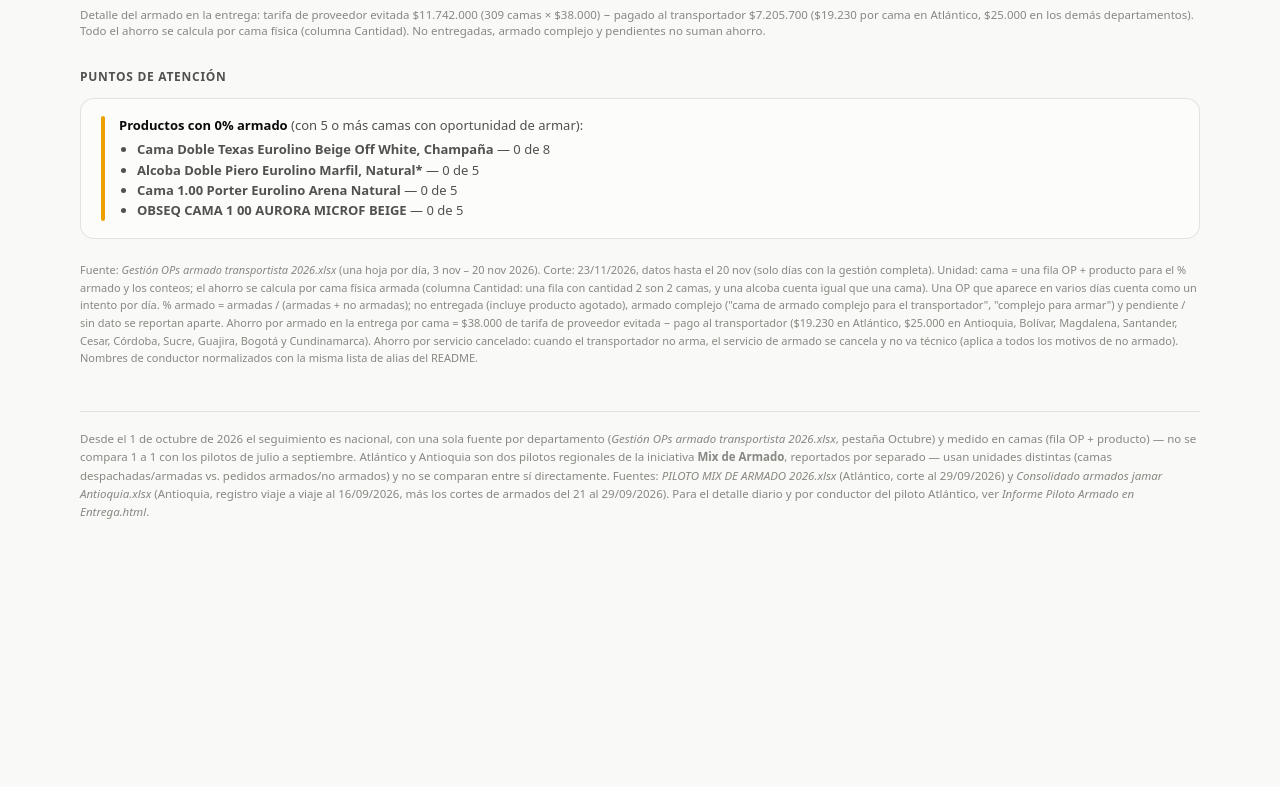
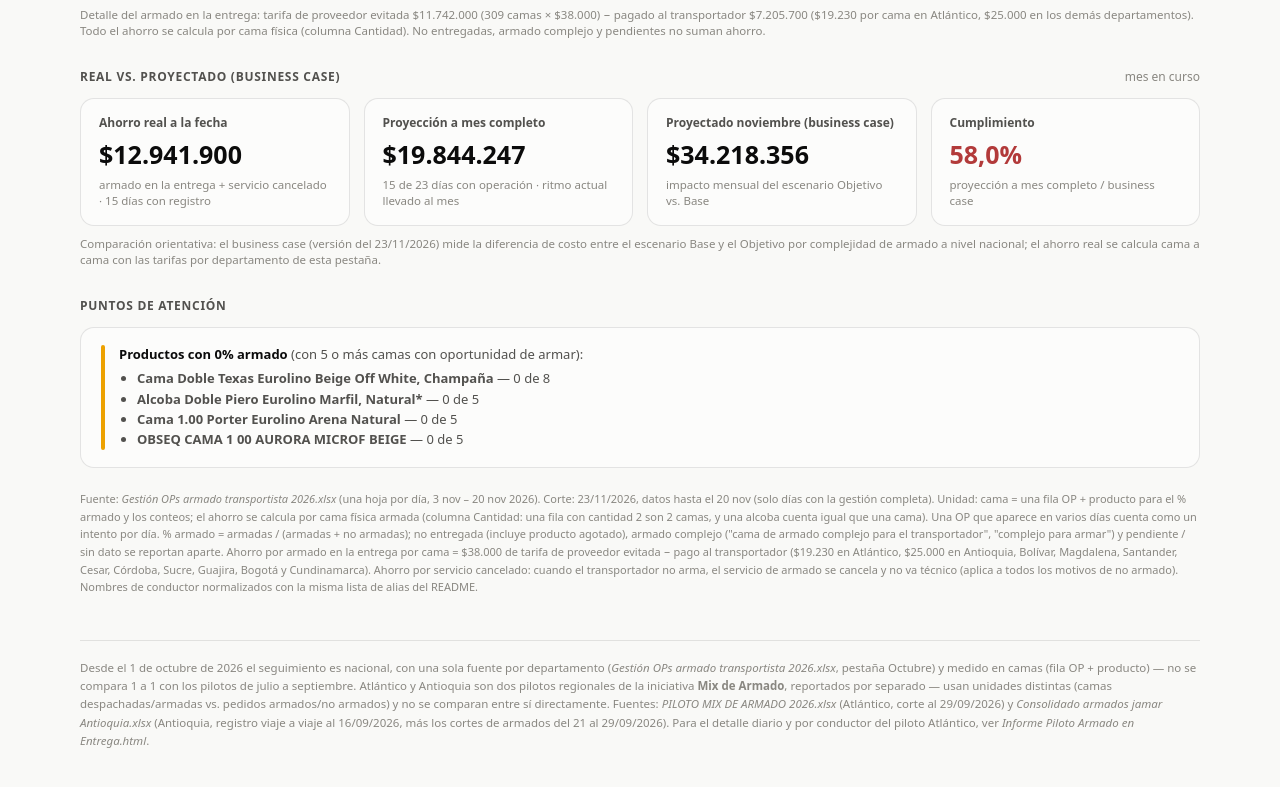
Before and after one commit to ervintrujillorojas-code/Proyecto-mix-de-armado, a plain HTML site: page index.html in a window 1280 px wide. Shown: the part 2091-2878 px from the top of the page. Before the commit the page ends 2669 px from the top, so only its background shows below. Drawn offline with Linux system fonts and the light colour scheme.

Commit message:
Actualiza tablero piloto mix de armado 2026-11-23 18:46

```diff
--- a/index.html
+++ b/index.html
@@ -252,6 +252,17 @@
         <div class="fin-card"><div class="label">Ahorro total</div><div class="value" style="color:var(--good);">$12.941.900</div><div class="foot">armado en la entrega + servicio cancelado</div></div>
       </div>
       <p style="margin-top:10px; font-size:11.5px; color:var(--muted);">Detalle del armado en la entrega: tarifa de proveedor evitada $11.742.000 (309 camas × $38.000) − pagado al transportador $7.205.700 ($19.230 por cama en Atlántico, $25.000 en los demás departamentos). Todo el ahorro se calcula por cama física (columna Cantidad). No entregadas, armado complejo y pendientes no suman ahorro.</p>
+    </section>
+
+    <section>
+      <div class="section-head"><h2>Real vs. proyectado (business case)</h2><span class="note">mes en curso</span></div>
+      <div class="fin-strip">
+        <div class="fin-card"><div class="label">Ahorro real a la fecha</div><div class="value">$12.941.900</div><div class="foot">armado en la entrega + servicio cancelado · 15 días con registro</div></div>
+        <div class="fin-card"><div class="label">Proyección a mes completo</div><div class="value">$19.844.247</div><div class="foot">15 de 23 días con operación · ritmo actual llevado al mes</div></div>
+        <div class="fin-card"><div class="label">Proyectado noviembre (business case)</div><div class="value">$34.218.356</div><div class="foot">impacto mensual del escenario Objetivo vs. Base</div></div>
+        <div class="fin-card"><div class="label">Cumplimiento</div><div class="value" style="color:var(--bad);">58,0%</div><div class="foot">proyección a mes completo / business case</div></div>
+      </div>
+      <p style="margin-top:10px; font-size:11.5px; color:var(--muted);">Comparación orientativa: el business case (versión del 23/11/2026) mide la diferencia de costo entre el escenario Base y el Objetivo por complejidad de armado a nivel nacional; el ahorro real se calcula cama a cama con las tarifas por departamento de esta pestaña.</p>
     </section>
 
     <section>
@@ -626,6 +637,17 @@
         <div class="fin-card"><div class="label">Ahorro total</div><div class="value" style="color:var(--good);">$23.444.040</div><div class="foot">armado en la entrega + servicio cancelado</div></div>
       </div>
       <p style="margin-top:10px; font-size:11.5px; color:var(--muted);">Detalle del armado en la entrega: tarifa de proveedor evitada $18.202.000 (479 camas × $38.000) − pagado al transportador $11.097.960 ($19.230 por cama en Atlántico, $25.000 en los demás departamentos). Todo el ahorro se calcula por cama física (columna Cantidad). No entregadas, armado complejo y pendientes no suman ahorro.</p>
+    </section>
+
+    <section>
+      <div class="section-head"><h2>Real vs. proyectado (business case)</h2><span class="note">mes cerrado</span></div>
+      <div class="fin-strip">
+        <div class="fin-card"><div class="label">Ahorro real</div><div class="value">$23.444.040</div><div class="foot">armado en la entrega + servicio cancelado · 26 días con registro</div></div>
+
+        <div class="fin-card"><div class="label">Proyectado octubre (business case)</div><div class="value">$23.564.667</div><div class="foot">impacto mensual del escenario Objetivo vs. Base</div></div>
+        <div class="fin-card"><div class="label">Cumplimiento</div><div class="value" style="color:var(--good);">99,5%</div><div class="foot">ahorro real / business case</div></div>
+      </div>
+      <p style="margin-top:10px; font-size:11.5px; color:var(--muted);">Comparación orientativa: el business case (versión del 23/11/2026) mide la diferencia de costo entre el escenario Base y el Objetivo por complejidad de armado a nivel nacional; el ahorro real se calcula cama a cama con las tarifas por departamento de esta pestaña.</p>
     </section>
 
     <section>
```
